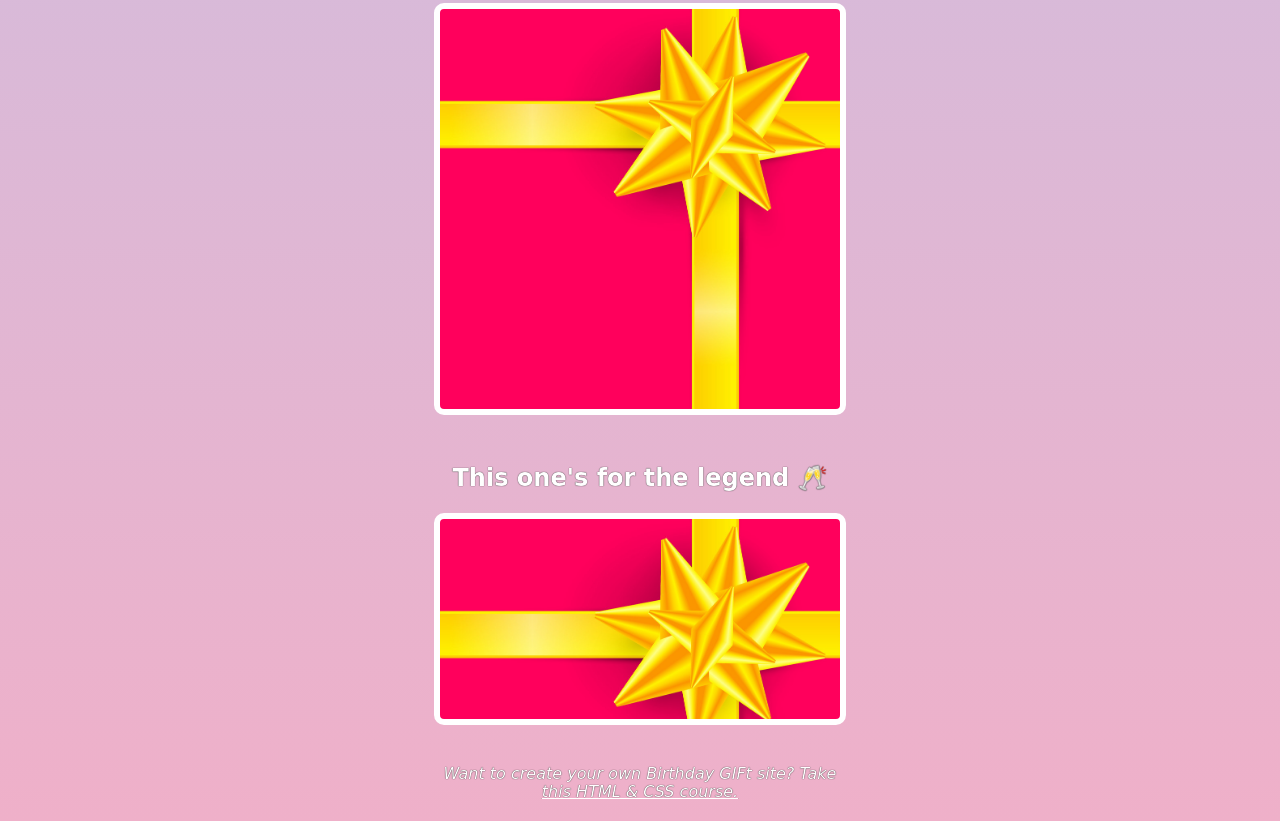
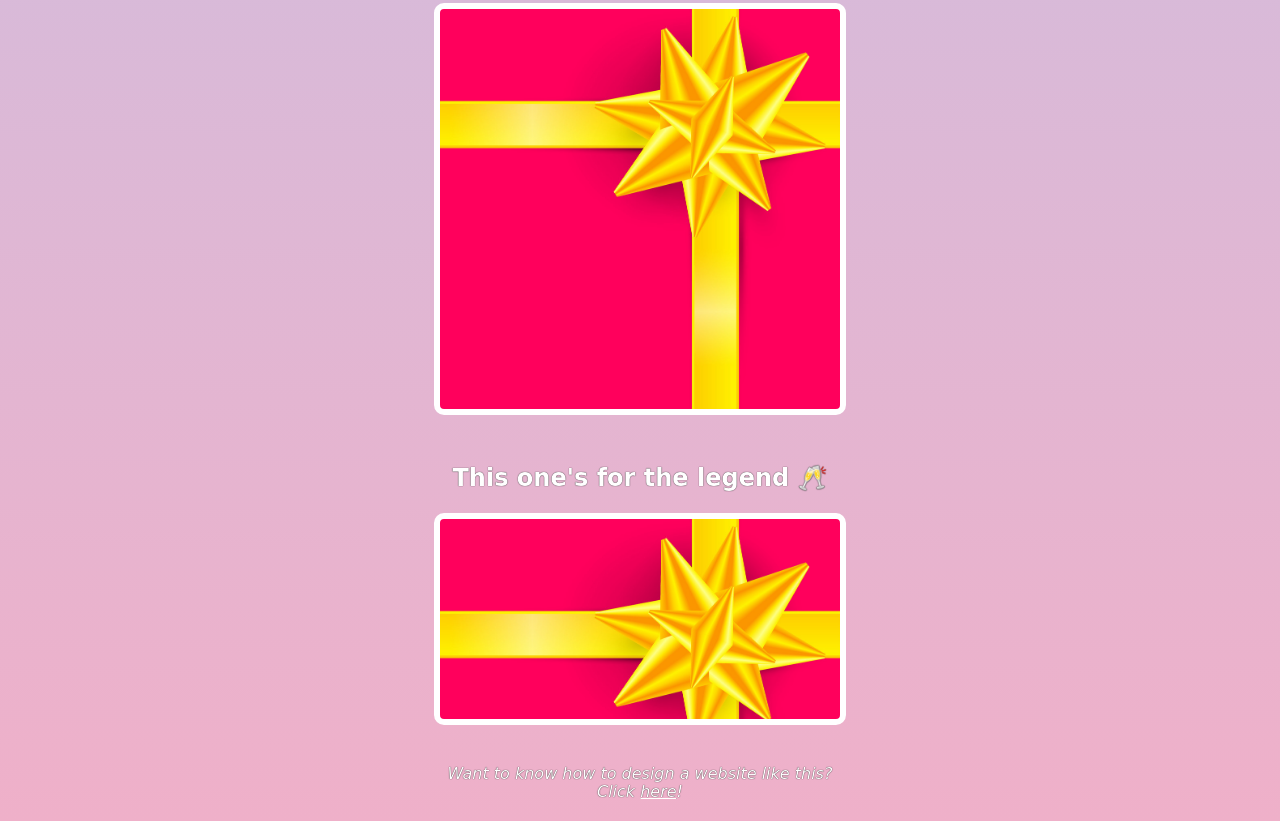
Before and after one commit to shuaibahmed01/birthday-gift-site, a website built with Vite: page index.html in a window 1280 px wide. Shown: the part 2025-2846 px from the top of the page. Built offline with nearby package versions, Linux system fonts and the light colour scheme; a web font is replaced by a local one.

Commit message:
Update index.html

```diff
--- a/index.html
+++ b/index.html
@@ -39,7 +39,6 @@
             <div class="gift-img" id="gift-img-cheers"></div>
         </div>
 
-        <p id="footer">Want to create your own Birthday GIFt site? Take <a href="https://scrimba.com/learn/htmlandcss" target="_blank">this HTML & CSS course.</a></p>
-
+        <p id="footer">Want to know how to design a website like this? Click <a href="https://github.com/shuaibahmed01/birthday-gift-site" target="_blank">here</a>!</p>
     </body>
 </html>
```
